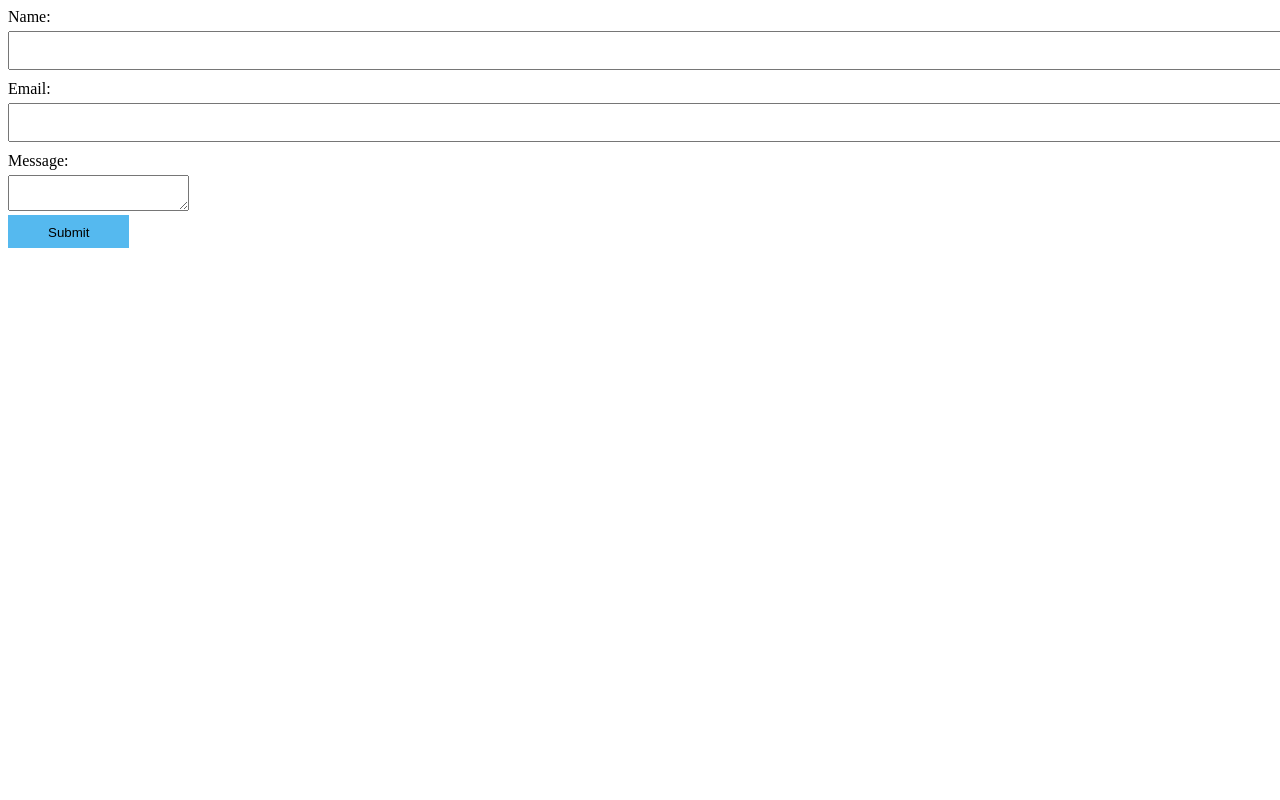
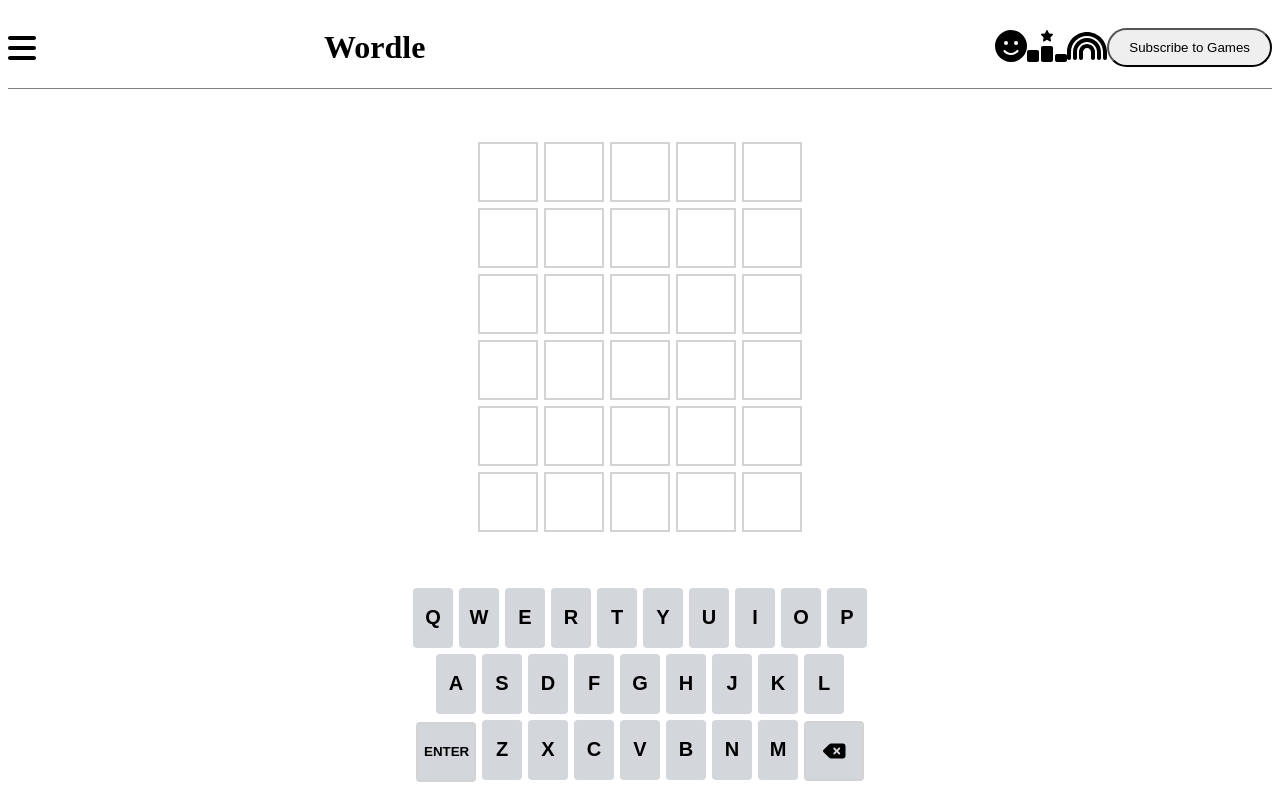
Before and after one commit to PraveenD-0/React, a React (Vite) app: page / in a window 1280 px wide. Built offline with nearby package versions, Linux system fonts and the light colour scheme.

Commit message:
Main screen of Wordle interface

```diff
--- a/package.json
+++ b/package.json
@@ -10,6 +10,9 @@
     "preview": "vite preview"
   },
   "dependencies": {
+    "@fortawesome/fontawesome-svg-core": "^6.5.1",
+    "@fortawesome/free-solid-svg-icons": "^6.5.1",
+    "@fortawesome/react-fontawesome": "^0.2.0",
     "axios": "^1.6.2",
     "formik": "^2.4.5",
     "react": "^18.2.0",
--- a/src/App.jsx
+++ b/src/App.jsx
@@ -1,65 +1,16 @@
-import React from 'react';
-import {  ErrorMessage,Form, Formik, Field} from 'formik';
-import './styles/App.css'
+import React from 'react'
+import Header from './components/Header';
+import Keyboard from './components/keyboard';
+import LetterGrid from './components/LetterGrid';
 
 
-function ContactForm() {
-  return (
-   <Formik
-   initialValues={{ name: '', email: '', message: ''}}
-
-   validate={(values) => {
-    const errors = {};
-
-     if (!values.name) {
-      errors.name = 'Name is required';
-     }
-
-
-     if (values.email == '') {
-      errors.email = 'Email is requied';
-     } else if (!/^[a-zA-Z0-9+_.-]+@[a-zA-Z0-9.-]+$/i.test.test(values.email)){
-      errors.email = 'Invalid email address';
-     }
-
-     return errors;
-
-   }}
-
-   onSubmit={(values) => {
-    console.log(values);
-   }}
-
-   >
-     <Form>
-      <div>
-        <label htmlFor='name'>Name:</label>
-        <Field type='text' name='name' />
-        <ErrorMessage name='name'  component='div' className='error' />
-      </div>
-
-      <div>
-      <label htmlFor='email'>Email:</label>
-        <Field type='email' name='email' />
-        <ErrorMessage name='email' component='div' className='error' />
-      </div>
-      <div>
-      <label htmlFor='message'>Message:</label>
-        <Field as='textarea' name='message' />
-        <ErrorMessage name='message' component='div' className='error' />
-      </div>
-
-      <button type='submit'>Submit</button>
-     </Form>
-   </Formik>
-  )
-}
 function App() {
   return (
     <div>
-    <ContactForm />
-  </div>
-
+      <Header />
+      <LetterGrid />
+      <Keyboard />
+    </div>
   )
 }
 
--- /dev/null
+++ b/src/components/Header.jsx
@@ -0,0 +1,29 @@
+import React from 'react'
+import { FontAwesomeIcon } from '@fortawesome/react-fontawesome';
+import { faBackspace, faBacon, faBars, faBasketball, faBell, faFaceAngry, faFaceSmile, faFaceSmileBeam, faFileLines, faFileWord, faFistRaised, faRadiation, faRadiationAlt, faRadio, faRainbow, faRandom, faRankingStar, faReplyAll, faStaffSnake, faUser, faWalkieTalkie } from '@fortawesome/free-solid-svg-icons';
+import { faQuestionCircle } from '@fortawesome/free-solid-svg-icons';
+import '../styles/Header.css'
+function Header() {
+  return (
+    <div className='header'>
+       <div className='menuIcon'>
+              <FontAwesomeIcon icon={faBars} size='2xl' />
+       </div>
+       <div className='worldleHeading'>
+         <h1>Wordle</h1>
+       </div>
+       <div className='rightIcons'>
+        <FontAwesomeIcon icon = {faFaceSmile} size='2xl' />
+        <FontAwesomeIcon icon = {faRankingStar} size='2xl' />
+        <FontAwesomeIcon icon = {faRainbow} size='2xl' />
+        <button className='rightCornerButton'>
+        Subscribe to Games
+       </button>
+       </div>
+
+
+    </div>
+  )
+}
+
+export default Header;
--- /dev/null
+++ b/src/components/LetterGrid.jsx
@@ -0,0 +1,61 @@
+import React, { useState } from 'react';
+import '../styles/LetterGrid.css';
+
+function LetterGrid() {
+
+    const [squares, setSquares] = useState(Array(30).fill(''));
+
+    return (
+        <div className='letterGrid'>
+            <div className='row'>
+                <button className='square'>{ squares[0] }</button>
+                <button className='square'>{ squares[1] }</button>
+                <button className='square'>{ squares[2] }</button>
+                <button className='square'>{ squares[3] }</button>
+                <button className='square'>{ squares[4] }</button>
+            </div>
+
+            <div className='row'>
+                <button className='square'>{ squares[5] }</button>
+                <button className='square'>{ squares[6] }</button>
+                <button className='square'>{ squares[7] }</button>
+                <button className='square'>{ squares[8] }</button>
+                <button className='square'>{ squares[9] }</button>
+            </div>
+
+            <div className='row'>
+                <button className='square'>{ squares[10] }</button>
+                <button className='square'>{ squares[11] }</button>
+                <button className='square'>{ squares[12] }</button>
+                <button className='square'>{ squares[13] }</button>
+                <button className='square'>{ squares[14] }</button>
+            </div>
+
+            <div className='row'>
+                <button className='square'>{ squares[15] }</button>
+                <button className='square'>{ squares[16] }</button>
+                <button className='square'>{ squares[17] }</button>
+                <button className='square'>{ squares[18] }</button>
+                <button className='square'>{ squares[19] }</button>
+            </div>
+
+            <div className='row'>
+                <button className='square'>{ squares[20] }</button>
+                <button className='square'>{ squares[21] }</button>
+                <button className='square'>{ squares[22] }</button>
+                <button className='square'>{ squares[23] }</button>
+                <button className='square'>{ squares[24] }</button>
+            </div>
+
+            <div className='row'>
+                <button className='square'>{ squares[25] }</button>
+                <button className='square'>{ squares[26] }</button>
+                <button className='square'>{ squares[27] }</button>
+                <button className='square'>{ squares[28] }</button>
+                <button className='square'>{ squares[29] }</button>
+            </div>
+      </div>
+  )
+}
+
+export default LetterGrid;
--- /dev/null
+++ b/src/components/keyboard.jsx
@@ -0,0 +1,53 @@
+import React, { useState } from 'react';
+import '../styles/Keyboard.css';
+import '../styles/LetterGrid.css';
+import { FontAwesomeIcon } from '@fortawesome/react-fontawesome';
+import { faDeleteLeft } from '@fortawesome/free-solid-svg-icons';
+
+function Keyboard() {
+
+  const [squares, setSquares] = useState(Array(28).fill(''));
+
+    return (
+        <div className='keyboardGrid'>
+            <div className='row'>
+                <button className='rectangle'>{ <strong>Q</strong> }</button>
+                <button className='rectangle'>{ <strong>W</strong> }</button>
+                <button className='rectangle'>{ <strong>E</strong> }</button>
+                <button className='rectangle'>{ <strong>R</strong> }</button>
+                <button className='rectangle'>{<strong>T</strong>}</button>
+                <button className='rectangle'>{<strong>Y</strong> }</button>
+                <button className='rectangle'>{ <strong>U</strong> }</button>
+                <button className='rectangle'>{ <strong>I</strong> }</button>
+                <button className='rectangle'>{ <strong>O</strong> }</button>
+                <button className='rectangle'>{ <strong>P</strong> }</button>
+            </div>
+
+            <div className='row'>
+                <button className='rectangle'>{ <strong>A</strong> }</button>
+                <button className='rectangle'>{ <strong>S</strong> }</button>
+                <button className='rectangle'>{ <strong>D</strong> }</button>
+                <button className='rectangle'>{ <strong>F</strong> }</button>
+                <button className='rectangle'>{ <strong>G</strong> }</button>
+                <button className='rectangle'>{ <strong>H</strong> }</button>
+                <button className='rectangle'>{ <strong>J</strong> }</button>
+                <button className='rectangle'>{ <strong>K</strong> }</button>
+                <button className='rectangle'>{ <strong>L</strong> }</button>
+            </div>
+
+            <div className='row'>
+                <button className='square'>{ <strong>ENTER</strong> }</button>
+                <button className='rectangle'>{ <strong>Z</strong> }</button>
+                <button className='rectangle'>{ <strong>X</strong> }</button>
+                <button className='rectangle'>{ <strong>C</strong> }</button>
+                <button className='rectangle'>{ <strong>V</strong> }</button>
+                <button className='rectangle'>{ <strong>B</strong> }</button>
+                <button className='rectangle'>{ <strong>N</strong> }</button>
+                <button className='rectangle'>{ <strong>M</strong> }</button>
+                <button className='square'><FontAwesomeIcon icon={faDeleteLeft} size='xl'/></button>
+            </div>
+      </div>
+  )
+}
+
+export default Keyboard;
--- a/src/styles/App.css
+++ /dev/null
@@ -1,22 +0,0 @@
-.error{
-    color: red;
-}
-
-label {
-    display: block;
-    margin-bottom: 5px;
-
-}
-input[type= 'text'],  input[type='email'] {
-    width: 100%;
-    padding: 10px;
-    margin-bottom: 10px;
-}
-button{
-    background: rgb(85, 185, 239);
-    padding: 8px 40px;
-    padding-top: 10px;
-    display: block;
-    border: none;
-    cursor: pointer;
-}
--- /dev/null
+++ b/src/styles/Header.css
@@ -0,0 +1,38 @@
+.header {
+    display: grid;
+    grid-template-columns: 1fr 2fr 1fr;
+    align-items: center;
+    border-bottom: 0.5px solid gray;
+}
+
+.menuIcon {
+    grid-column: 1 / 2;
+    text-align: left;
+}
+
+.wordleHeading {
+    grid-column: 2 / 3;
+    text-align: center;
+}
+
+.rightIcons {
+    grid-column: 3 / 4;
+    text-align: right;
+}
+
+.icon {
+    margin-right: 20px;
+    cursor: pointer;
+}
+
+.rightCornerButton {
+    border-radius: 60px;
+    padding: 10px 20px;
+    cursor: pointer;
+}
+
+@media (max-width: 1028px) {
+    .header {
+        grid-template-columns: minmax(center);
+    }
+}
--- /dev/null
+++ b/src/styles/Keyboard.css
@@ -0,0 +1,31 @@
+.keyboardGrid {
+    text-align: center;
+    padding-top: 50px;
+}
+
+.rectangle {
+    width: 40px;
+    height: 60px;
+    background: #d3d6da;
+    border: none;
+    margin: 3px;
+    text-align: center;
+    display: inline-block;
+    color: black;
+    font-size: 20px;
+    border-radius: 4px;
+    cursor: pointer;
+}
+
+.row::after {
+    clear: both;
+    display: table;
+    content: '';
+}
+
+.keyboardGrid .square {
+    background: #d3d6da;
+    color: black;
+    border-radius: 4px;
+    cursor: pointer;
+}
--- /dev/null
+++ b/src/styles/LetterGrid.css
@@ -0,0 +1,20 @@
+.letterGrid {
+    text-align: center;
+    padding-top: 50px;
+}
+
+.square {
+    width: 60px;
+    height: 60px;
+    background: white;
+    border: 2px solid lightgray;
+    margin: 3px;
+    text-align: center;
+    display: inline-block;
+}
+
+.row::after {
+    clear: both;
+    display: table;
+    content: '';
+}
```
Also changed, not shown: 1 other file (tests, documents, lock files or other folders).
